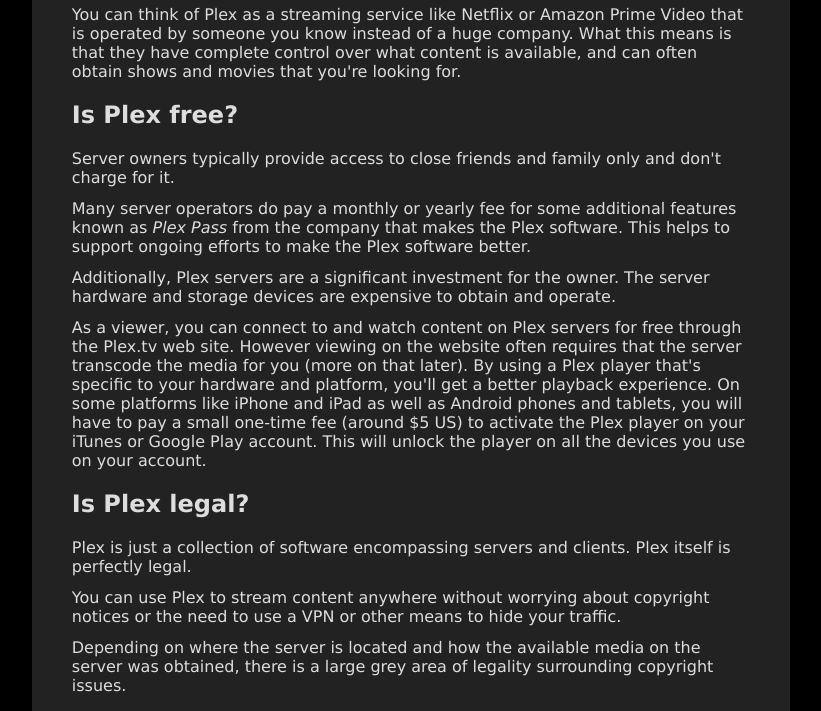
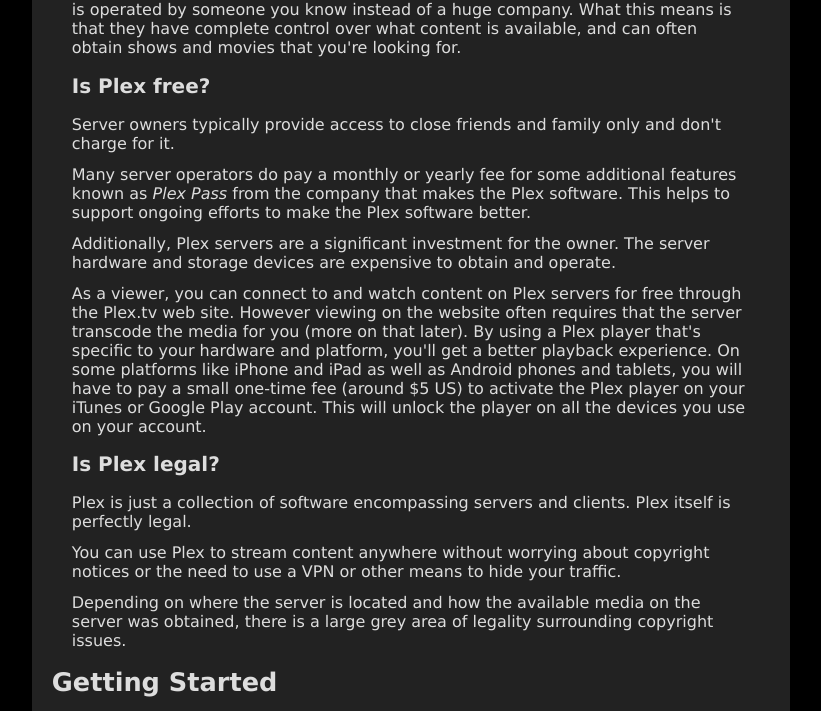
Before and after one commit to mveinot/plex-intro, a plain HTML site: page index.html in a window 1280 px wide. Shown: the part 375-1086 px from the top of the page, without its empty margins (229-1050 px from the left). Drawn offline with Linux system fonts and the light colour scheme.

Commit message:
Adjust font size of headings

```diff
--- a/style.css
+++ b/style.css
@@ -51,8 +51,13 @@ p {
 	margin: 12px 0;
 }
 
+h1 {
+	font-size: 160%;
+}
+
 h2 {
 	padding-left: 20px;
+	font-size: 125%;
 }
 
 p.h3 {
```
